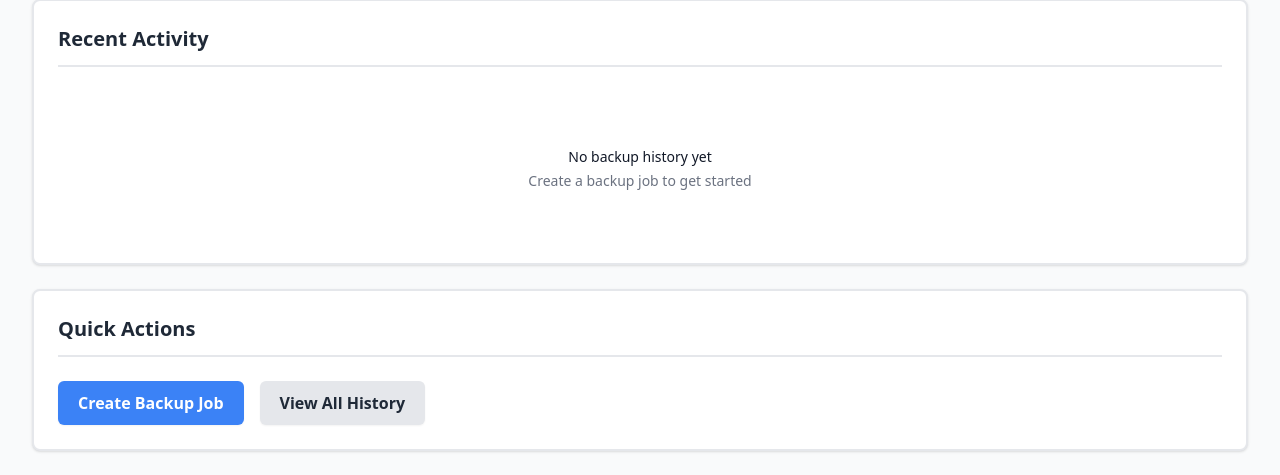
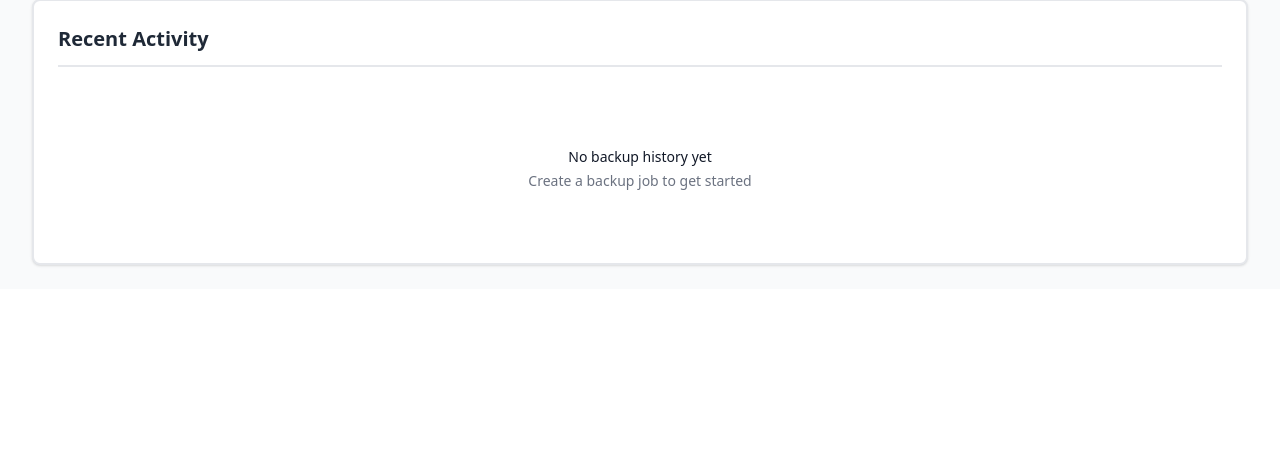
Before and after one commit to lirem/mackuper, a Flask app: page / in a window 1280 px wide. Shown: the part 556-1031 px from the top of the page. After the commit the page ends 823 px from the top, so only its background shows below. Run offline with Flask 3, Linux system fonts and the light colour scheme; the visitor is signed in with stand-in values (Sample User, id 1); data that the repository does not hold is empty; some libraries are stand-ins or nearby versions.

Commit message:
feat: Add URL hash-based tab persistence and clean up dashboard
Improvements:
- Add browser history support for tab navigation using URL hash
- Restore active tab on page load from URL hash (#dashboard, #jobs, etc.)
- Support browser back/forward navigation between tabs
- Remove redundant Quick Actions section from dashboard

This improves UX by allowing users to:
- Bookmark specific tabs (e.g., /app#history)
- Use browser navigation to switch between tabs
- Share direct links to specific sections of the app

```diff
--- a/app/static/js/app.js
+++ b/app/static/js/app.js
@@ -48,6 +48,13 @@
 
         // Initialization
         async init() {
+            // Restore tab from URL hash
+            const hash = window.location.hash.substring(1); // Remove '#' prefix
+            const validTabs = ['dashboard', 'jobs', 'history', 'settings'];
+            if (hash && validTabs.includes(hash)) {
+                this.currentTab = hash;
+            }
+
             // Check scheduler status
             await this.checkSchedulerStatus();
 
@@ -60,6 +67,16 @@
             // Watch for tab changes
             this.$watch('currentTab', (value) => {
                 this.onTabChange(value);
+            });
+
+            // Listen for browser back/forward navigation
+            window.addEventListener('hashchange', () => {
+                const newHash = window.location.hash.substring(1);
+                if (newHash && validTabs.includes(newHash)) {
+                    this.currentTab = newHash;
+                } else if (!newHash) {
+                    this.currentTab = 'dashboard';
+                }
             });
 
             // Start polling for updates (every 10 seconds)
@@ -86,6 +103,12 @@
 
         // Tab change handler
         onTabChange(tab) {
+            // Update URL hash to persist tab state
+            const currentHash = window.location.hash.substring(1);
+            if (currentHash !== tab) {
+                window.location.hash = tab;
+            }
+
             // Refresh content when switching tabs
             if (tab === 'dashboard') {
                 this.refreshDashboard();
--- a/templates/app.html
+++ b/templates/app.html
@@ -184,19 +184,6 @@
                         </table>
                     </div>
                 </div>
-
-                <!-- Quick Actions -->
-                <div class="card">
-                    <h2 class="card-header">Quick Actions</h2>
-                    <div class="flex gap-4">
-                        <button @click="currentTab = 'jobs'" class="btn-primary">
-                            Create Backup Job
-                        </button>
-                        <button @click="currentTab = 'history'" class="btn-secondary">
-                            View All History
-                        </button>
-                    </div>
-                </div>
             </div>
 
             <!-- Jobs Tab -->
```
